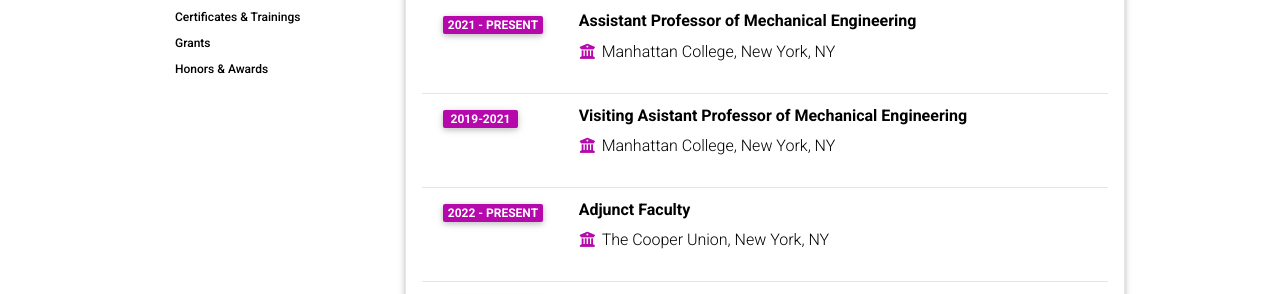
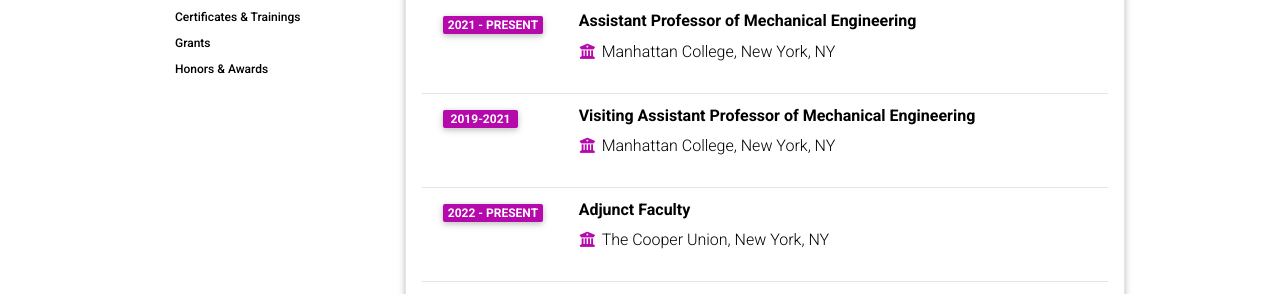
Before and after one commit to MasoudMiM/masoudmim.github.io, a Jekyll site: the page built from _pages/cv.md, in a window 1280 px wide and 900 px high, scrolled down 775 px. Shown: the part 154-448 px from the top of the window. Built offline with Jekyll 4.4.1, drawn with Linux system fonts in a browser that asks for light colours; comment, search, counter and statistics services are not loaded; a style sheet for code colours, icons or effects is not loaded.

Commit message:
fixed a typo in cv

```diff
--- a/_data/cv.yml
+++ b/_data/cv.yml
@@ -48,7 +48,7 @@
       #    contents:
       #      - Sub-description 1.
       #      - Sub-description 2.
-    - title: Visiting Asistant Professor of Mechanical Engineering
+    - title: Visiting Assistant Professor of Mechanical Engineering
       institution: Manhattan College, New York, NY
       year: 2019-2021
       #description:
```
